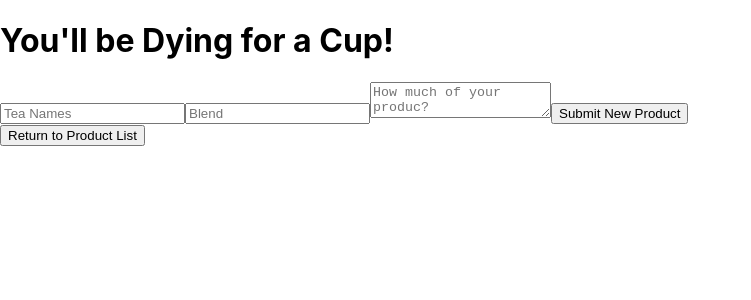
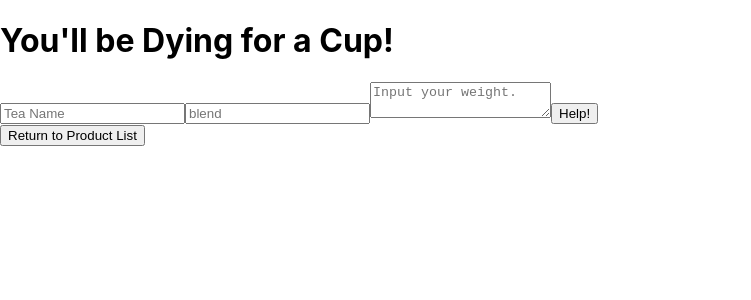
Before and after one commit to Molagg92/tea-house, a React (Create React App) app: page / in a window 1280 px wide. Both pictures are taken after a click on the button "Add Product". Shown: the top 300 px of the page, without its empty margins (0-751 px from the left). Built offline with nearby package versions, Linux system fonts and the light colour scheme.

Commit message:
make a reusable form. next will make edit page

```diff
--- a/src/components/NewProductForm.js
+++ b/src/components/NewProductForm.js
@@ -1,6 +1,7 @@
 import React from "react";
 import PropTypes from "prop-types";
 import { v4 } from 'uuid';
+import ReusableForm from "./ReusableForm";
 
 function NewProductForm(props){
   function handleNewProductFormSubmission(event) {
@@ -14,20 +15,9 @@ function NewProductForm(props){
   }
   return (
     <React.Fragment>
-      <form onSubmit={handleNewProductFormSubmission}>
-        <input
-          type='text'
-          name='name'
-          placeholder='Tea Names' />
-        <input
-          type='text'
-          name='blend'
-          placeholder='Blend' />
-        <textarea
-          name='weight'
-          placeholder='How much of your produc?' />
-        <button type='submit'>Submit New Product</button>
-      </form>
+      <ReusableForm
+        formSubmissionHandler={handleNewProductFormSubmission}
+        buttonText="Help!" />
     </React.Fragment>
   );
 }
--- a/src/components/ProductControl.js
+++ b/src/components/ProductControl.js
@@ -10,7 +10,8 @@ class ProductControl extends React.Component {
     this.state = {
       formVisibleOnPage: false,
       mainProductList: [],
-      selectedProduct: null
+      selectedProduct: null,
+      editing: false
     };
   }
 
@@ -46,18 +47,29 @@ class ProductControl extends React.Component {
     });
   }
 
+  handleEditClick = () => {
+    console.log("handleEditClick reached!");
+    this.setState({editing: true});
+  }
+
   render(){
     let currentlyVisibleState = null;
     let buttonText = null;
     if (this.state.selectedProduct != null) {
-      currentlyVisibleState = <ProductDetail product = {this.state.selectedProduct} onClickingDelete = {this.handleDeletingProduct} />
+      currentlyVisibleState = <ProductDetail
+                                product = {this.state.selectedProduct}
+                                onClickingDelete = {this.handleDeletingProduct}
+                                onClickingEdit = {this.handleEditClick} />
       buttonText = "Return to Product List";
     }
     else if (this.state.formVisibleOnPage){
-      currentlyVisibleState = <NewProductForm onNewProductCreation={this.handleAddingNewProductToList} />
+      currentlyVisibleState = <NewProductForm
+                                onNewProductCreation={this.handleAddingNewProductToList} />
       buttonText = "Return to Product List";
     } else {
-      currentlyVisibleState = <ProductList productList={this.state.mainProductList} onProductSelection={this.handleChangingSelectedProduct} />
+      currentlyVisibleState = <ProductList
+                                productList={this.state.mainProductList}
+                                onProductSelection={this.handleChangingSelectedProduct} />
       buttonText = "Add Product";
     }
     return (
--- a/src/components/ProductDetail.js
+++ b/src/components/ProductDetail.js
@@ -8,6 +8,7 @@ function ProductDetail(props){
       <h1>Product Detail</h1>
       <h3>{product.name} - {product.blend}</h3>
       <p><em>{product.weight}</em></p>
+      <button onClick={ props.onClickingEdit }>Update Product</button>
       <button onClick={()=> onClickingDelete(product.id) }>Delete Tea Product </button>
       <hr/>
     </React.Fragment>
@@ -16,7 +17,8 @@ function ProductDetail(props){
 
 ProductDetail.propTypes = {
   product: PropTypes.object,
-  onClickingDelete: PropTypes.func
+  onClickingDelete: PropTypes.func,
+  onClickingEdit: PropTypes.func
 };
 
 export default ProductDetail;
--- /dev/null
+++ b/src/components/ReusableForm.js
@@ -0,0 +1,30 @@
+import React from "react";
+import PropTypes from "prop-types";
+
+function ReusableForm(props) {
+  return (
+    <React.Fragment>
+      <form onSubmit={props.formSubmissionHandler}>
+        <input
+          type='text'
+          name='name'
+          placeholder='Tea Name' />
+        <input
+          type='text'
+          name='blend'
+          placeholder='blend' />
+        <textarea
+          name='weight'
+          placeholder='Input your weight.' />
+        <button type='submit'>{props.buttonText}</button>
+      </form>
+    </React.Fragment>
+  );
+}
+
+ReusableForm.propTypes = {
+  formSubmissionHandler: PropTypes.func,
+  buttonText: PropTypes.string
+};
+
+export default ReusableForm;
```
